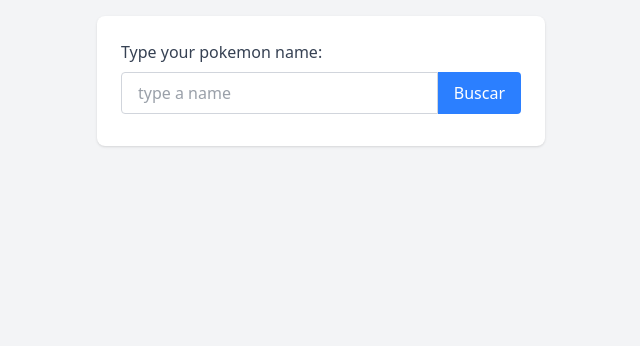
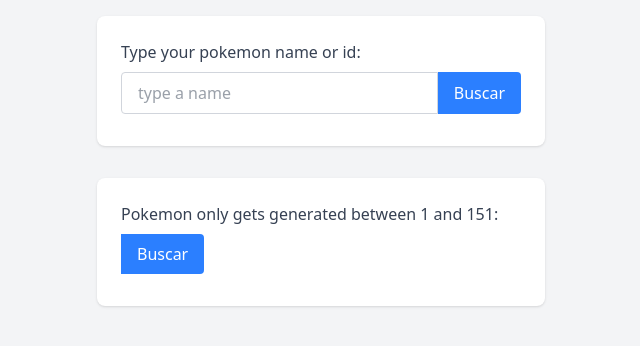
Before and after one commit to RosmeoP/pokedex, a Vue app: page / in a window 1280 px wide. Shown: the top 346 px of the page, without its empty margins (319-959 px from the left). Built offline with nearby package versions, Linux system fonts and the light colour scheme.

Commit message:
adding a randomise pokemon

```diff
--- a/src/App.vue
+++ b/src/App.vue
@@ -2,7 +2,7 @@
   <div class="min-h-screen bg-gray-100 p-4">
     <header class="header max-w-md mx-auto bg-white p-6 rounded-lg shadow mb-8">
       <label class="block text-gray-700 mb-2">
-        Type your pokemon name:
+        Type your pokemon name or id:
         <div class="flex mt-2">
           <input
             v-model="pokemonId"
@@ -21,10 +21,24 @@
       </label>
     </header>
 
-    <!-- Tarjeta de Pokémon -->
+    <section class="header max-w-md mx-auto bg-white p-6 rounded-lg shadow mb-8">
+      <label class="block text-gray-700 mb-2">
+        Pokemon only gets generated between 1 and 151:
+        <div class="flex mt-2">
+          <button
+            @click="randomPokemonId"
+            class="px-4 py-2 bg-blue-500 text-white rounded-r hover:bg-blue-600 transition-colors"
+          >
+            Buscar
+          </button>
+        </div>
+        <!-- Mostrar mensaje de error si existe -->
+        <p v-if="errorMessage" class="text-red-500 mt-2">{{ errorMessage }}</p>
+      </label>
+    </section>
+
     <main v-if="hasPokemonData" class="max-w-md mx-auto">
       <section class="pokemonCard bg-white rounded-xl shadow-md overflow-hidden">
-        <!-- Nombre e Imagen -->
         <div class="nameImg bg-gradient-to-r from-blue-400 to-blue-600 p-6 text-center">
           <h2 class="pokemonName text-2xl font-bold text-white capitalize">{{ pokemonData.name }}</h2>
           <img
@@ -34,7 +48,6 @@
           />
         </div>
 
-        <!-- Tipos -->
         <div class="types p-6 border-b">
           <h2 class="text-xl font-semibold mb-3 text-gray-700">Type:</h2>
           <ul class="flex flex-wrap gap-2">
@@ -74,6 +87,7 @@
 
 const pokemonId = ref('')
 const pokemonData = ref({})
+const errorMessage = ref('')
 
 const hasPokemonData = computed(() => Object.entries(pokemonData.value).length > 0)
 
@@ -101,18 +115,35 @@
   return typeClasses[typeName] || 'bg-gray-400'
 }
 
-
-
 const searchPokemon = async () => {
   try {
+    errorMessage.value = ''
     const response = await axios.get(`${pokeapi}/${pokemonId.value.toLowerCase()}`);
-    pokemonData.value = response.data; // Axios pone la respuesta en .data
+    pokemonData.value = response.data;
     console.log(pokemonData.value);
   } catch (error) {
     alert("No se encontró el pokemon");
     console.error("Error:", error.response?.data || error.message);
     pokemonData.value = {};
   }
-};
+}
 
+const randomPokemonId = async () => {
+  try {
+    errorMessage.value = ''
+    const randomId = Math.floor(Math.random() * 200) + 1;
+    if (randomId > 151) {
+      errorMessage.value = 'El Pokémon generado tiene un ID mayor a 151. Intenta nuevamente.'
+      pokemonData.value = {}
+      return
+    }
+    const response = await axios.get(`${pokeapi}/${randomId}`);
+    pokemonData.value = response.data;
+    console.log(pokemonData.value);
+  } catch (error) {
+    alert("No se encontró el pokemon");
+    console.error("Error:", error.response?.data || error.message);
+    pokemonData.value = {};
+  }
+}
 </script>
```
